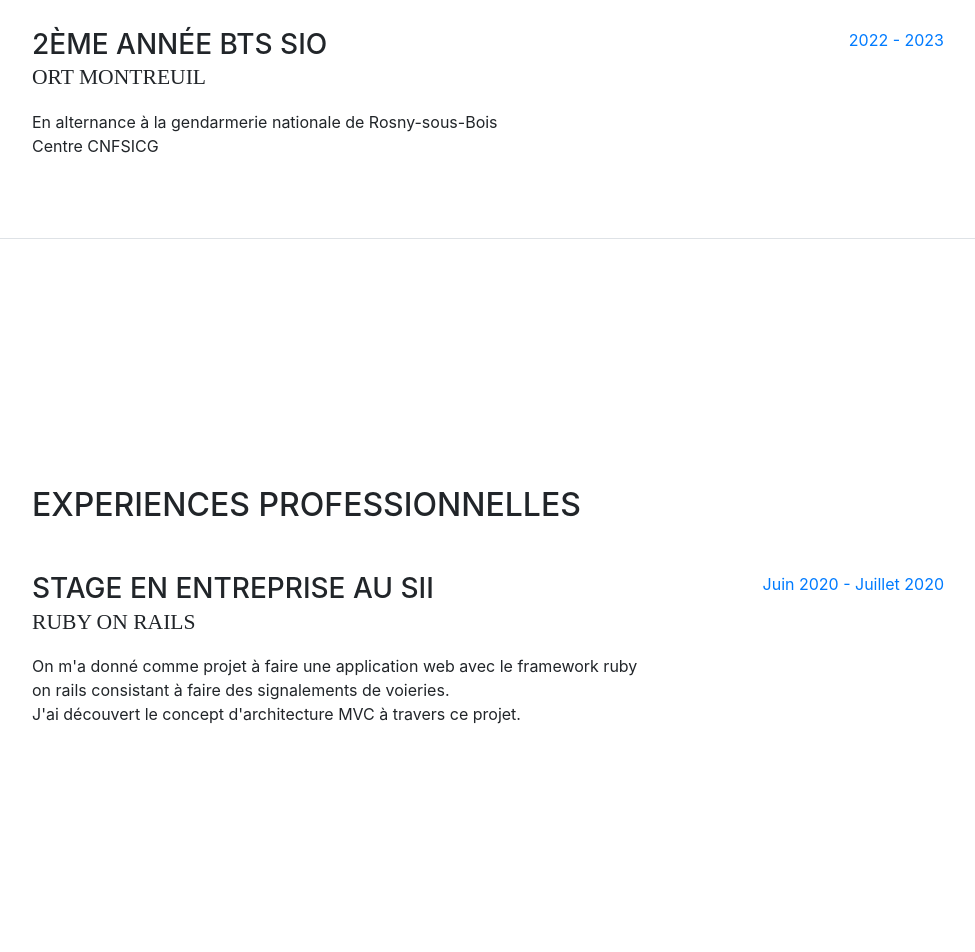
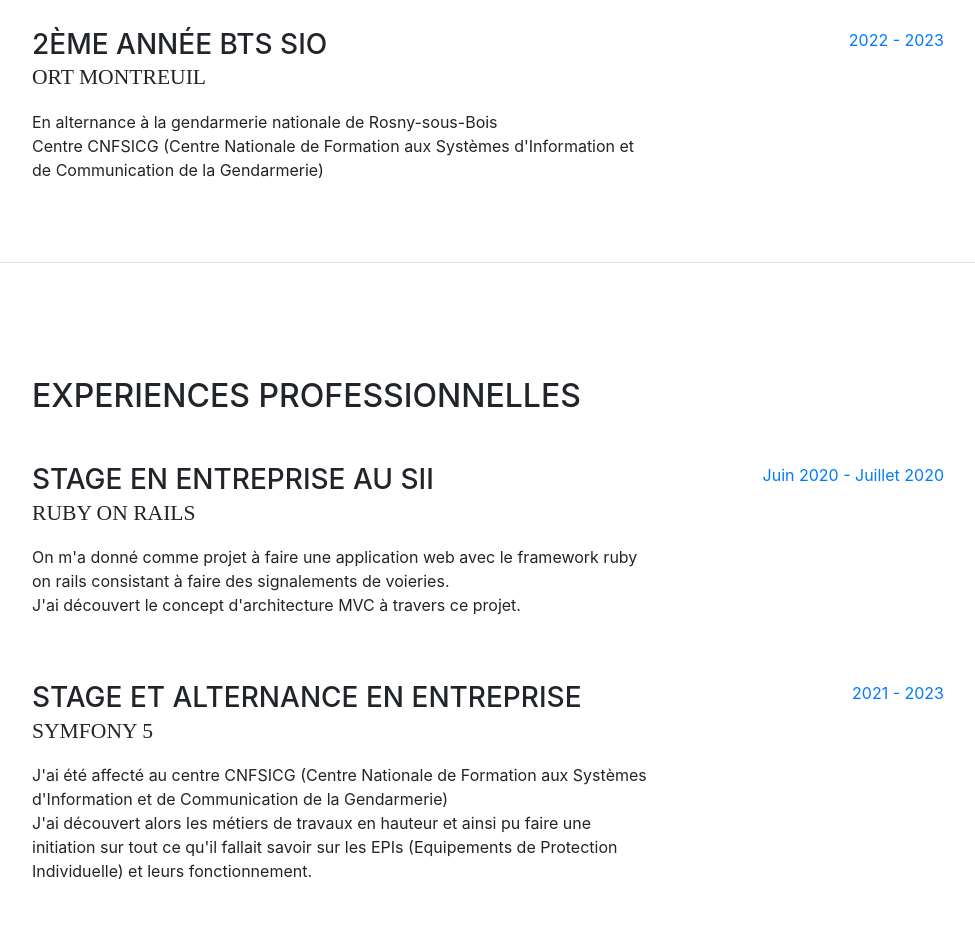
Before and after one commit to jeremielicha/jeremielicha.github.io, a website with bundled scripts: page index.html in a window 1280 px wide. Shown: the part 1460-2412 px from the top of the page, without its empty margins (288-1263 px from the left). Built offline with nearby package versions, Linux system fonts and the light colour scheme; files whose address does not match are found by name; a web font is replaced by a local one.

Commit message:
Advancement

```diff
--- a/index.html
+++ b/index.html
@@ -144,7 +144,7 @@
               <h3 class="mb-0">2ème année BTS SIO</h3>
               <div class="subheading mb-3">ORT Montreuil</div>
               <span>En alternance à la gendarmerie nationale de Rosny-sous-Bois</span>
-              <p>Centre CNFSICG</p>
+              <p>Centre CNFSICG (Centre Nationale de Formation aux Systèmes d'Information et de Communication de la Gendarmerie)</p>
             </div>
             <div class="resume-date text-md-right">
               <span class="text-primary">2022 - 2023</span>
@@ -171,6 +171,20 @@
               <span class="text-primary">Juin 2020 - Juillet 2020</span>
             </div>
           </div>
+
+          <div class="resume-item d-flex flex-column flex-md-row mb-5">
+            <div class="resume-content mr-auto">
+              <h3 class="mb-0">Stage et Alternance en entreprise</h3>
+              <div class="subheading mb-3">Symfony 5</div>
+              <p>
+                J'ai été affecté au centre CNFSICG (Centre Nationale de Formation aux Systèmes d'Information et de Communication de la Gendarmerie)<br>
+                J'ai découvert alors les métiers de travaux en hauteur et ainsi pu faire une initiation sur tout ce qu'il fallait savoir sur les EPIs (Equipements de Protection Individuelle) et leurs fonctionnement.
+              </p>
+            </div>
+            <div class="resume-date text-md-right">
+              <span class="text-primary">2021 - 2023</span>
+            </div>
+          </div>
         </div>
 
       </section>
@@ -190,6 +204,7 @@
             <div class="panels">
               <div class="panel" id="one-panel">
                 <div class="panel-title">Projet d'entreprise</div>
+                <h5 class="panel-title">(Application Locale des Équipements de Protection Individuelle Nouvelle-génération)</h5><br>
                 <p>Without CSS, every web page would be drab plain text and images that flowed straight down the page. With CSS, you can add color and background images and change the layout of your page — your web pages can feel like works of art!</p>
               </div>
               <div class="panel" id="two-panel">
```
